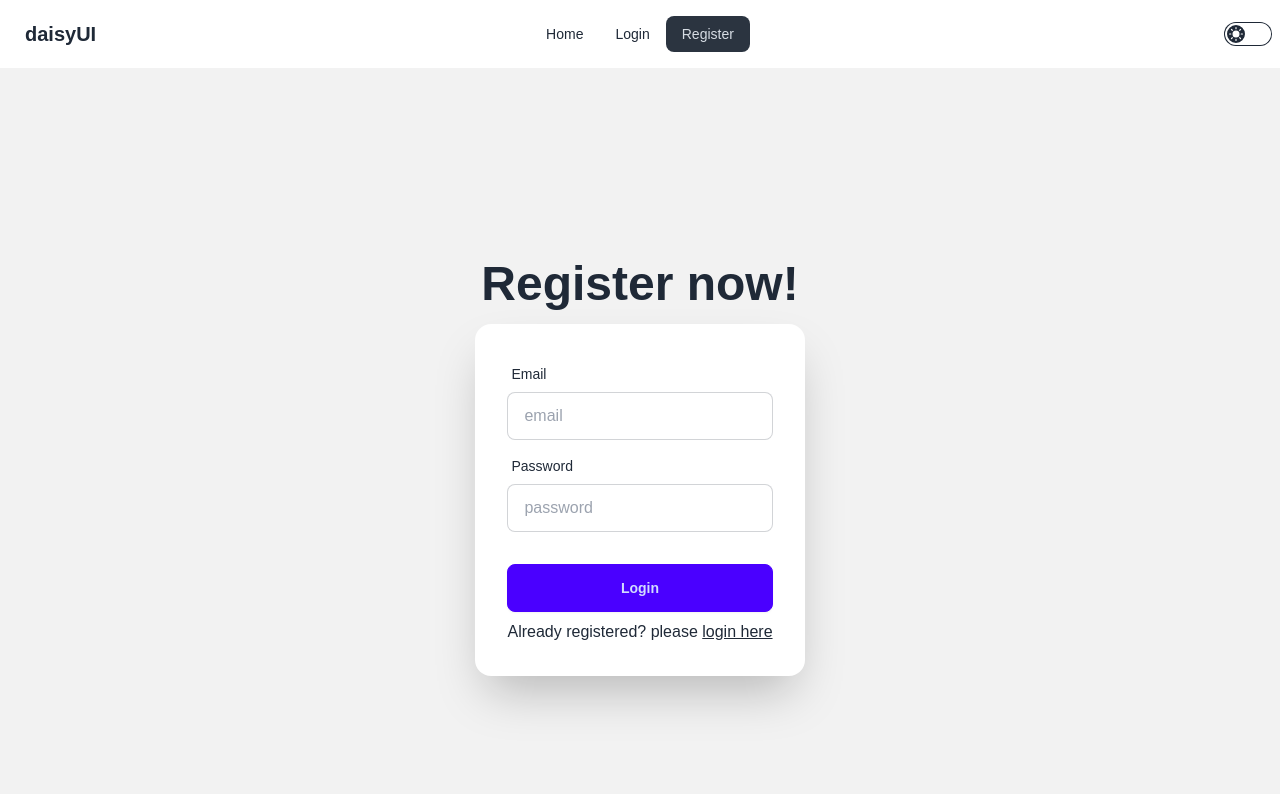
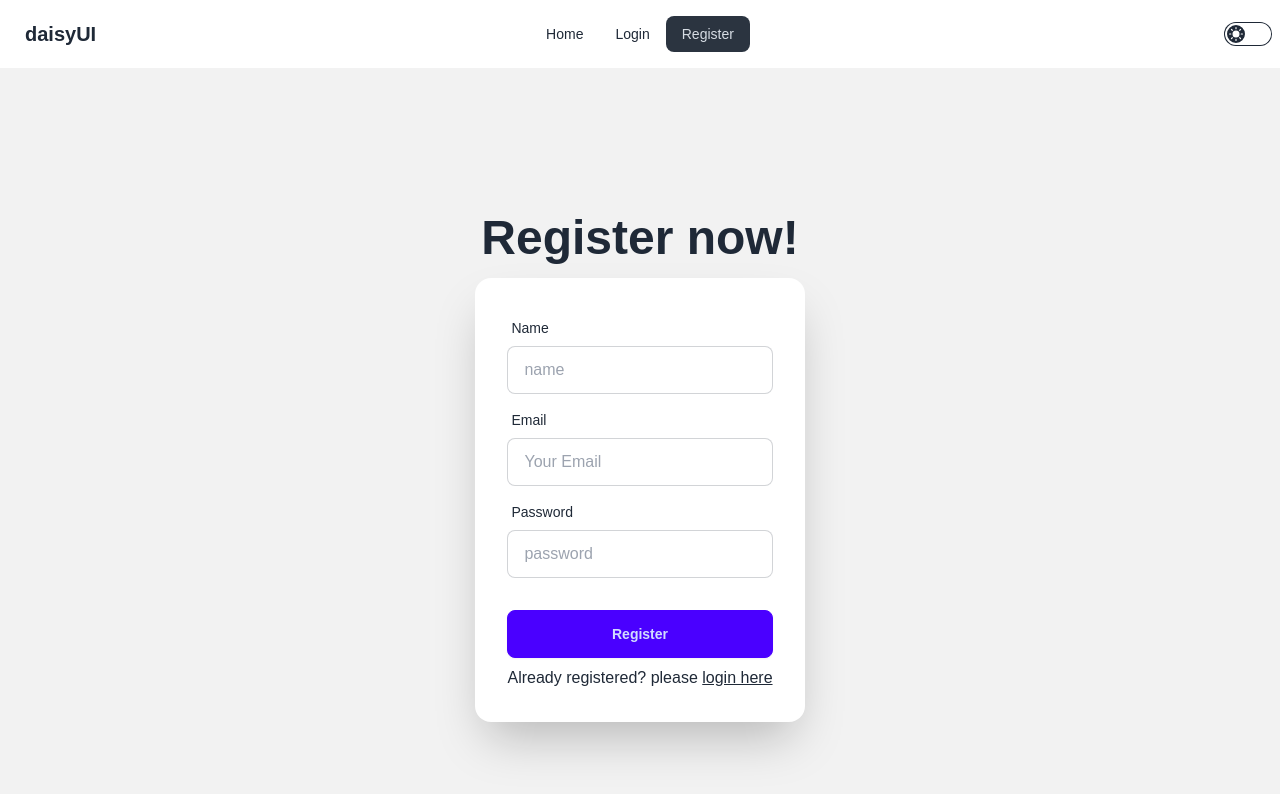
Before and after one commit to Sayem-Bhuiyan/firebase-authentication, a React (Vite) app: page /register in a window 1280 px wide. Shown: the top 794 px of the page. Built offline with nearby package versions, Linux system fonts and the light colour scheme.

Commit message:
reisterd the user through firebase

```diff
--- a/src/components/Register/Register.jsx
+++ b/src/components/Register/Register.jsx
@@ -1,12 +1,39 @@
+import { createUserWithEmailAndPassword, sendEmailVerification, updateProfile } from "firebase/auth";
 import { Link } from "react-router-dom";
+import auth from "../../firebase/firebase.config";
 
 const Register = () => {
 
     const handleRegister = e => {
         e.preventDefault();
+        const name = e.target.name.value;
         const email = e.target.email.value;
         const password = e.target.password.value;
-        console.log(email, password);
+        console.log(name,email, password);
+
+
+        // creating user
+        createUserWithEmailAndPassword(auth, email, password)
+        .then(userCredential => {
+            const user = userCredential.user;
+            console.log(user);
+
+            // updateProfile
+            updateProfile(user, {
+                displayName: name , photoURL: 'https://i.postimg.cc/D0SdCtvF/1675442698903.jpg'
+            })
+            .then( () => console.log('profile updated'))
+            .catch(error => console.log(error))
+
+            sendEmailVerification(user)
+            .then(() => {
+                alert('varification email sent')
+            })
+            .catch(error => console.log(error))
+        })
+        .catch(error => {
+            console.log(error);
+        })
     }
 
     return (
@@ -19,12 +46,24 @@ const Register = () => {
           <form onSubmit={handleRegister} className="card-body">
             <div className="form-control">
               <label className="label">
+                <span className="label-text">Name</span>
+              </label>
+              <input
+                type="text"
+                name="name"
+                placeholder="name"
+                className="input input-bordered"
+                required
+              />
+            </div>
+            <div className="form-control">
+              <label className="label">
                 <span className="label-text">Email</span>
               </label>
               <input
                 type="email"
                 name="email"
-                placeholder="email"
+                placeholder="Your Email"
                 className="input input-bordered"
                 required
               />
@@ -43,7 +82,7 @@ const Register = () => {
 
             </div>
             <div className="form-control mt-6">
-              <input className="btn btn-primary" type="Register" value="Login" />
+              <input className="btn btn-primary" type="submit" value="Register" />
             </div>
             <p>Already registered? please <Link to="/login" className="underline" >login here</Link></p>
 
```
Also changed, not shown: src/firebase/firebase.config.js (line endings or trailing spaces).
